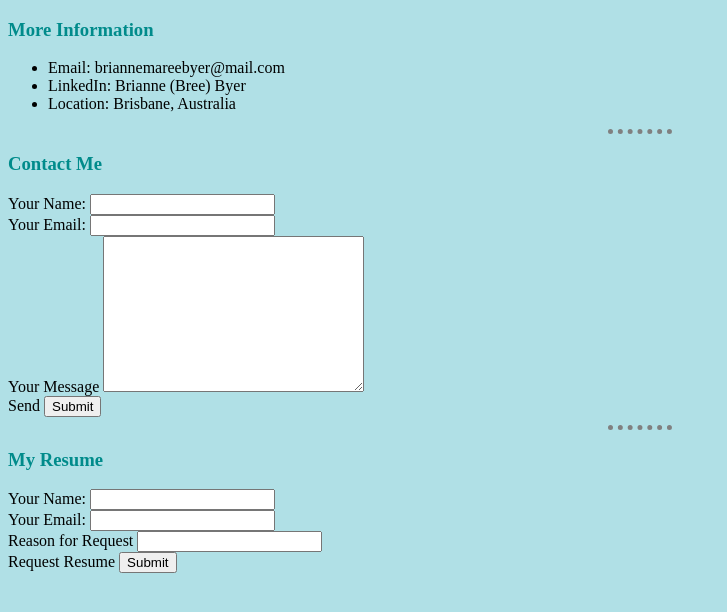
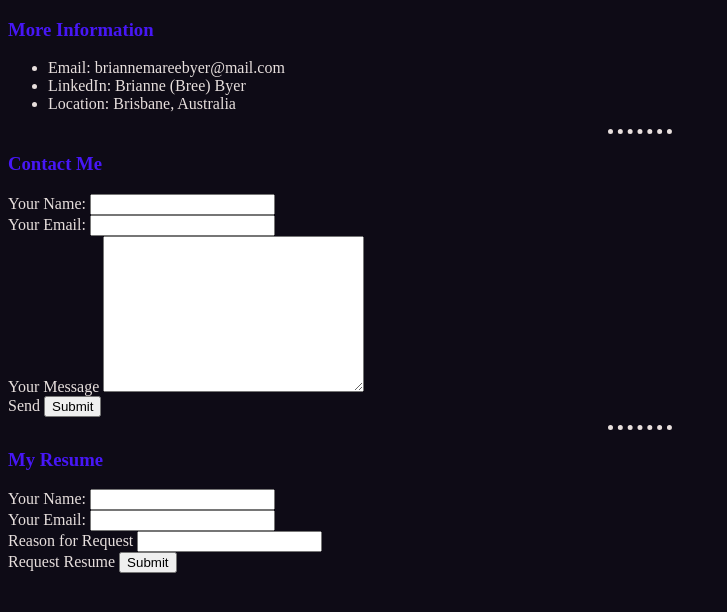
Before and after one commit to briannebyer/Resume, a plain HTML site: page contact.html in a window 1280 px wide. Shown: the whole page, without its empty margins (0-727 px from the left). Drawn offline with Linux system fonts and the light colour scheme.

Commit message:
new colour theme

```diff
--- a/css/styles.css
+++ b/css/styles.css
@@ -1,19 +1,39 @@
 body {
-    background-color:powderblue;
+    background-color:#0E0B16;
      }
 
 hr {
-    border-color: grey;
+    border-color: #E7DFDD;
     border-width: 5px;
     border-style: none;
     border-top-style: dotted;
     width: 5%;
     }
 
-h3 {
-    color: darkcyan;
+h1 {
+    color: #A239CA;
     }
 
-h1 {
-    color: darkcyan;
+h3 {
+    color: #4717F6;
     }
+
+p {
+    color: #e7dfdd;
+}
+
+ul {
+    color: #e7dfdd;
+}
+
+ol {
+    color: #e7dfdd;
+}
+
+table {
+    color: #e7dfdd;
+}
+
+form {
+    color: #e7dfdd;
+}
```
